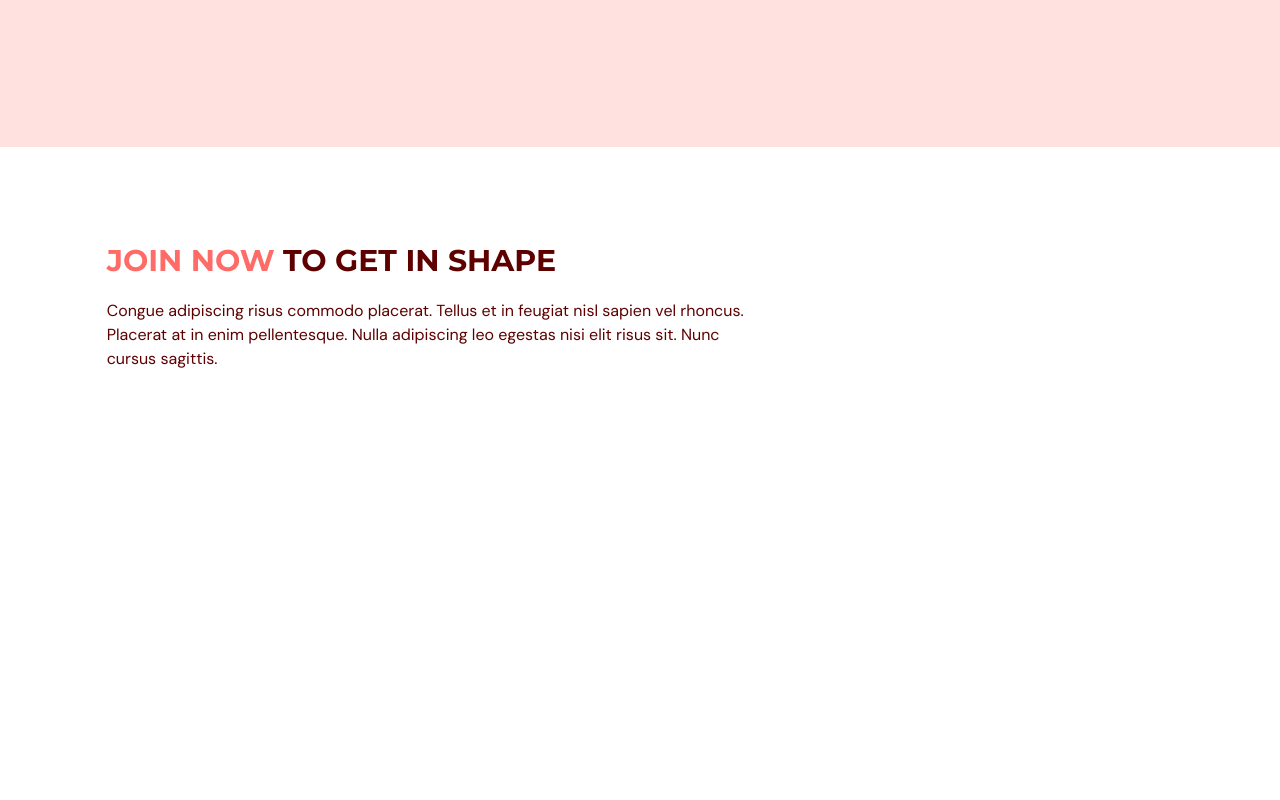
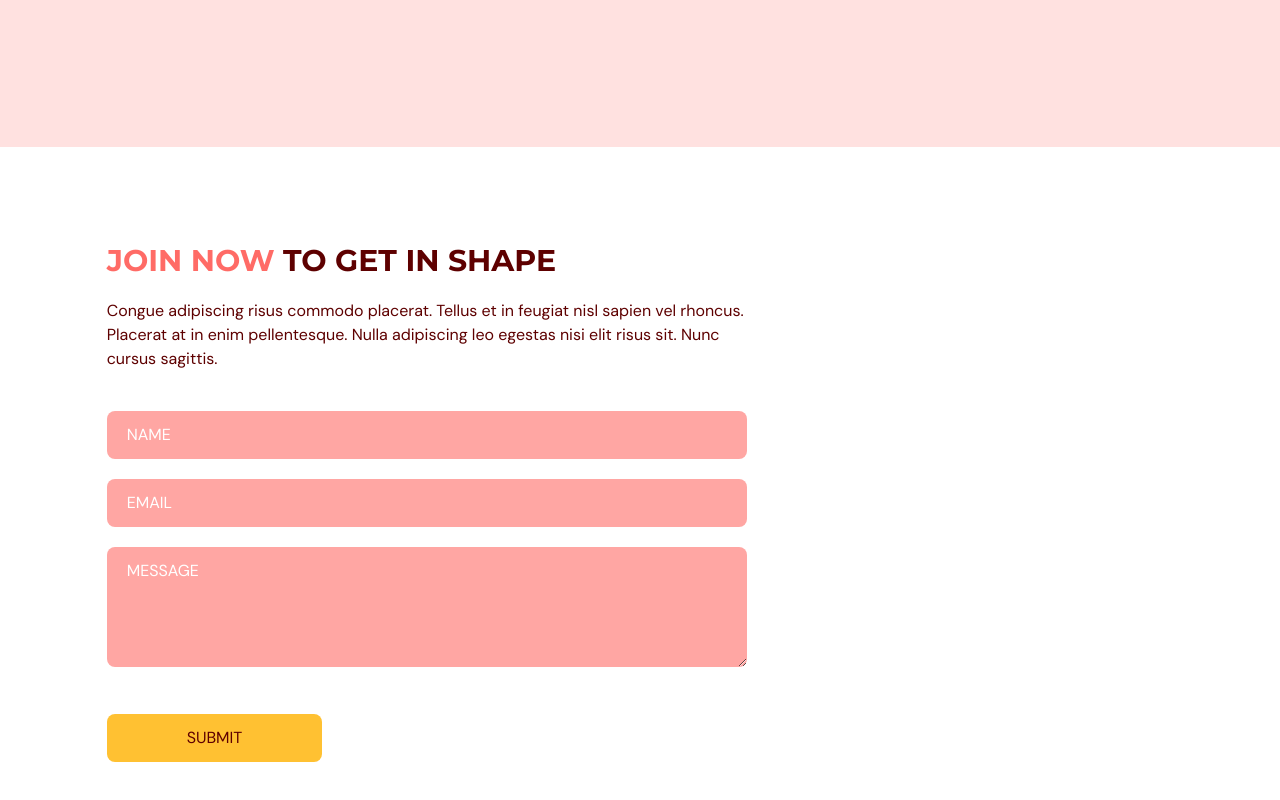
Before and after one commit to mdraselmiah95/evo-gym, a React (Vite) app: page / in a window 1280 px wide. Shown: the part 2792-3592 px from the top of the page. Before the commit the page ends 3311 px from the top, so only its background shows below. Built offline with nearby package versions, Linux system fonts and the light colour scheme.

Commit message:
WIP on evo gym Contact page

```diff
--- a/src/scenes/contactUs/index.tsx
+++ b/src/scenes/contactUs/index.tsx
@@ -10,6 +10,22 @@
 };
 
 const ContactUs = ({ setSelectedPage }: Props) => {
+  const inputStyles = `mb-5 w-full rounded-lg bg-primary-300
+  px-5 py-3 placeholder-white`;
+
+  const {
+    register,
+    trigger,
+    formState: { errors },
+  } = useForm();
+
+  const onSubmit = async (e: any) => {
+    const isValid = await trigger();
+    if (!isValid) {
+      e.preventDefault();
+    }
+  };
+
   return (
     <section id="contactus" className="mx-auto w-5/6 pt-24 pb-32">
       <motion.div
@@ -36,6 +52,87 @@
             adipiscing leo egestas nisi elit risus sit. Nunc cursus sagittis.
           </p>
         </motion.div>
+        {/* FORM AND IMAGE */}
+        <div className="mt-10 justify-between gap-8 md:flex">
+          <motion.div
+            className="mt-10 basis-3/5 md:mt-0"
+            initial="hidden"
+            whileInView="visible"
+            viewport={{ once: true, amount: 0.5 }}
+            transition={{ duration: 0.5 }}
+            variants={{
+              hidden: { opacity: 0, y: 50 },
+              visible: { opacity: 1, y: 0 },
+            }}
+          >
+            <form
+              target="_blank"
+              onSubmit={onSubmit}
+              action="https://formsubmit.co/e8a5bdfa807605332f809e5656e27c6e"
+              method="POST"
+            >
+              <input
+                className={inputStyles}
+                type="text"
+                placeholder="NAME"
+                {...register("name", {
+                  required: true,
+                  maxLength: 100,
+                })}
+              />
+              {errors.name && (
+                <p className="mt-1 text-primary-500">
+                  {errors.name.type === "required" && "This field is required."}
+                  {errors.name.type === "maxLength" &&
+                    "Max length is 100 char."}
+                </p>
+              )}
+
+              <input
+                className={inputStyles}
+                type="text"
+                placeholder="EMAIL"
+                {...register("email", {
+                  required: true,
+                  pattern: /^[A-Z0-9._%+-]+@[A-Z0-9.-]+\.[A-Z]{2,}$/i,
+                })}
+              />
+              {errors.email && (
+                <p className="mt-1 text-primary-500">
+                  {errors.email.type === "required" &&
+                    "This field is required."}
+                  {errors.email.type === "pattern" && "Invalid email address."}
+                </p>
+              )}
+
+              <textarea
+                className={inputStyles}
+                placeholder="MESSAGE"
+                rows={4}
+                cols={50}
+                {...register("message", {
+                  required: true,
+                  maxLength: 2000,
+                })}
+              />
+              {errors.message && (
+                <p className="mt-1 text-primary-500">
+                  {errors.message.type === "required" &&
+                    "This field is required."}
+                  {errors.message.type === "maxLength" &&
+                    "Max length is 2000 char."}
+                </p>
+              )}
+
+              <button
+                type="submit"
+                className="mt-5 rounded-lg bg-secondary-500 px-20 py-3 transition duration-500 hover:text-white"
+              >
+                SUBMIT
+              </button>
+            </form>
+          </motion.div>
+        </div>
       </motion.div>
     </section>
   );
```
